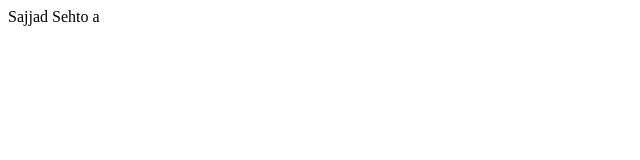
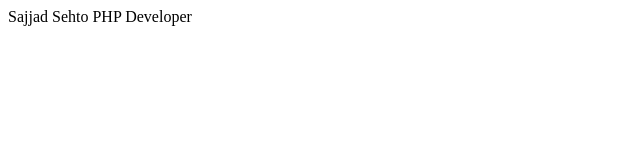
Before and after one commit to sajjadalisahito/firstapp, a plain HTML site: page index.html in a window 1280 px wide. Shown: the whole page, without its empty margins (0-640 px from the left). Drawn offline with Linux system fonts and the light colour scheme.

Commit message:
add designation

```diff
--- a/index.html
+++ b/index.html
@@ -1,3 +1,3 @@
 <p>
-Sajjad Sehto a
+Sajjad Sehto PHP Developer
 </p>
```
